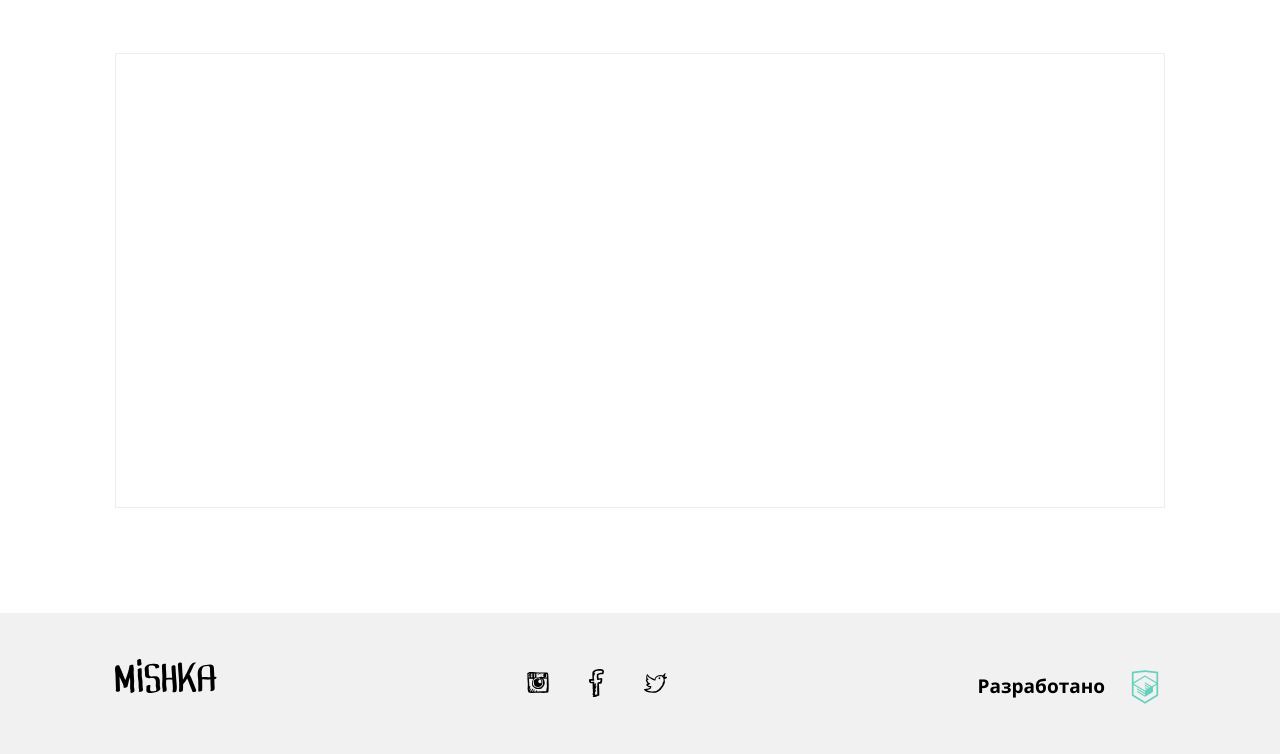
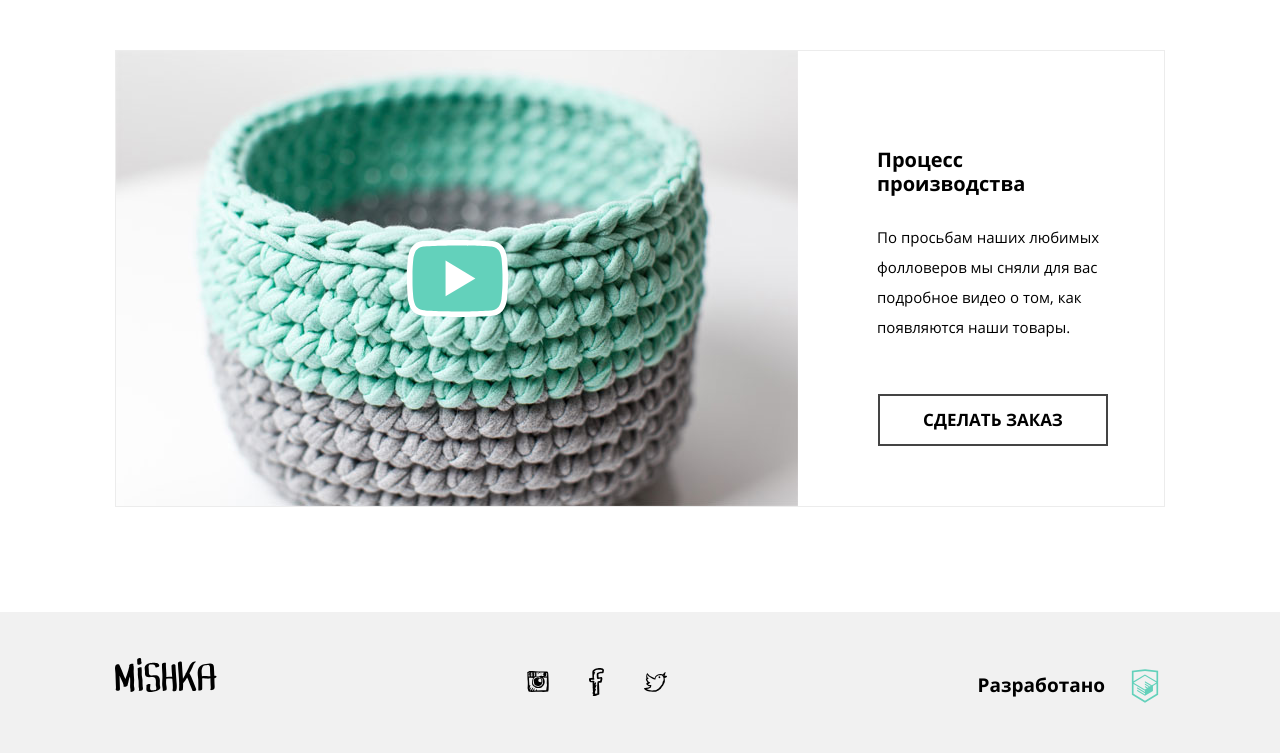
Before and after one commit to AramBadalyan/1486639-mishka-20, a plain HTML site: page source/catalog.html in a window 1280 px wide. Shown: the part 1136-1890 px from the top of the page. Drawn offline with nearby package versions, Linux system fonts and the light colour scheme; files that its build step writes are made by us from their sources.

Commit message:
Added video section on Catalog.html

```diff
--- a/source/catalog.html
+++ b/source/catalog.html
@@ -3,9 +3,7 @@
 
 <head>
   <meta charset="utf-8">
-  <meta
-      name="viewport"
-      content="width=device-width,initial-scale=1">
+  <meta name="viewport" content="width=device-width,initial-scale=1">
   <title>Каталог товаров</title>
   <link rel="stylesheet" href="css/style.css">
 </head>
@@ -13,10 +11,10 @@
 <body class="page__body">
   <header class="page-header">
 
-    <nav class="main-nav main-nav--closed main-nav--nojs">
-      <!-- main-nav--opened - открывает главное меню в мобильной версии
-          main-nav--closed - закрывает
-          main-nav--nojs - на случай, если js не поддерживается -->
+    <nav class="main-nav main-nav--opened main-nav--nojs">
+      <!-- модификатор opened для main-nav: открывает главное меню в мобильной версии
+          closed - закрывает
+          nojs - на случай, если js не поддерживается -->
 
       <div class="main-nav__wrapper">
 
@@ -121,12 +119,11 @@
           <ul class="goods-list">
             <li class="goods-list__item goods-card">
               <a href="#" class="goods-card__img">
-                <picture >
-                  <source media="(min-width: 1150px)"
-                    srcset="img/photo-hare-desktop@1x.jpg, photo-hare-desktop@2x.jpg 2x">
-                  <source media="(min-width: 768px)"
-                    srcset="img/photo-hare-tablet@1x.jpg, photo-hare-tablet@2x.jpg 2x">
-                  <img src="img/photo-hare-mobile@1x.jpg" srcset="img/photo-hare-mobile@2x.jpg 2x" alt="Вязанная большая корзина для игрушек">
+                <picture>
+                  <source media="(min-width: 1150px)" srcset="img/photo-hare-desktop@1x.jpg, img/photo-hare-desktop@2x.jpg 2x">
+                  <source media="(min-width: 768px)" srcset="img/photo-hare-tablet@1x.jpg, img/photo-hare-tablet@2x.jpg 2x">
+                  <img src="img/photo-hare-mobile@1x.jpg" srcset="img/photo-hare-mobile@2x.jpg 2x"
+                    alt="Вязанная большая корзина для игрушек">
                 </picture>
               </a>
               <div class="goods-card__description">
@@ -154,11 +151,10 @@
             <li class="goods-list__item goods-card">
               <a href="#" class="goods-card__img">
                 <picture>
-                  <source media="(min-width: 1150px)"
-                    srcset="img/photo-bowl-desktop@1x.jpg, photo-bowl-desktop@2x.jpg 2x">
-                  <source media="(min-width: 768px)"
-                    srcset="img/photo-bowl-tablet@1x.jpg, photo-bowl-tablet@2x.jpg 2x">
-                  <img src="img/photo-bowl-mobile@1x.jpg" srcset="img/photo-bowl-mobile@2x.jpg 2x" alt="Вязанная большая корзина для игрушек">
+                  <source media="(min-width: 1150px)" srcset="img/photo-bowl-desktop@1x.jpg, img/photo-bowl-desktop@2x.jpg 2x">
+                  <source media="(min-width: 768px)" srcset="img/photo-bowl-tablet@1x.jpg, img/photo-bowl-tablet@2x.jpg 2x">
+                  <img src="img/photo-bowl-mobile@1x.jpg" srcset="img/photo-bowl-mobile@2x.jpg 2x"
+                    alt="Вязанная большая корзина для игрушек">
                 </picture>
               </a>
               <div class="goods-card__description">
@@ -187,10 +183,11 @@
               <a href="#" class="goods-card__img">
                 <picture>
                   <source media="(min-width: 1150px)"
-                    srcset="img/photo-toys-desktop@1x.jpg, photo-toys-desktop@2x.jpg 2x">
+                    srcset="img/photo-toys-desktop@1x.jpg, img/photo-toys-desktop@2x.jpg 2x">
                   <source media="(min-width: 768px)"
-                    srcset="img/photo-toys-tablet@1x.jpg, photo-toys-tablet@2x.jpg 2x">
-                  <img src="img/photo-toys-mobile@1x.jpg" srcset="img/photo-toys-mobile@2x.jpg 2x" alt="Вязанная большая корзина для игрушек">
+                    srcset="img/photo-toys-tablet@1x.jpg, img/photo-toys-tablet@2x.jpg 2x">
+                  <img src="img/photo-toys-mobile@1x.jpg" srcset="img/photo-toys-mobile@2x.jpg 2x"
+                    alt="Вязанная большая корзина для игрушек">
                 </picture>
               </a>
               <div class="goods-card__description">
@@ -222,6 +219,28 @@
     <div class="page-main__making">
       <section class="making">
         <div class="making__wrapper">
+          <h2 class="making__title">
+            Процесс производства
+          </h2>
+
+          <div class="making__video">
+            <video class="making__video-frame"></video>
+            <button class="making__video-play"></button>
+          </div>
+
+          <!-- <picture class="making__video-preview">
+            <source media="(min-width: 1150px)" srcset="img/video-desktop@1x.jpg, img/video-desktop@2x.jpg 2x">
+            <source media="(min-width: 768px)" srcset="img/video-tablet@1x.jpg, img/video-tablet@2x.jpg 2x">
+            <img class="making__image" src="img/video-mobile@1x.jpg" srcset="img/video-mobile@2x.jpg 2x" alt="Превью видеоролика">
+          </picture> -->
+
+          <p class="making__text">
+            По просьбам наших любимых фолловеров мы сняли для вас подробное видео о том, как появляются наши товары.
+          </p>
+
+          <a href="form.html" class="making__order-button button">
+            Сделать заказ
+          </a>
 
         </div>
       </section>
@@ -325,23 +344,23 @@
         Выберите размер:
       </p>
 
-      <ul class="to-cart__sizes">
-        <li class="to-cart__size">
-          <button type="button" class="to-cart__size-button">
-            s
-          </button>
-        </li>
-        <li class="to-cart__size">
-          <button type="button" class="to-cart__size-button">
-            m
-          </button>
-        </li>
-        <li class="to-cart__size">
-          <button type="button" class="to-cart__size-button">
-            l
-          </button>
-        </li>
-      </ul>
+      <form class="to-cart__sizes">
+        <input class="to-cart__input visually-hidden" type="radio" name="product-size" id="product-size_s" value="s"
+          tabindex="-1" checked>
+        <label class="to-cart__size" for="product-size_s" tabindex="0">
+          S
+        </label>
+        <input class="to-cart__input visually-hidden" type="radio" name="product-size" id="product-size_m" value="m"
+          tabindex="-1">
+        <label class="to-cart__size" for="product-size_m" tabindex="0">
+          M
+        </label>
+        <input class="to-cart__input visually-hidden" type="radio" name="product-size" id="product-size_l" value="l"
+          tabindex="-1">
+        <label class="to-cart__size" for="product-size_l" tabindex="0">
+          L
+        </label>
+      </form>
 
       <button type="button" class="to-cart__add-button">
         Добавить
--- a/source/less/blocks/goods-card.less
+++ b/source/less/blocks/goods-card.less
@@ -19,7 +19,7 @@
   margin: 0;
   padding-left: 28px;
   padding-right: 28px;
-  padding-top: 26px;
+  padding-top: 23px;
 
   @media (min-width: @tablet-width) {
     padding-left: 34px;
--- a/source/less/blocks/making.less
+++ b/source/less/blocks/making.less
@@ -16,7 +16,9 @@
 }
 
 .making__wrapper {
-  min-height: 502px;
+  min-height: 505px;
+  display: flex;
+  flex-direction: column;
 
   border: 1px solid @basic-gray;
 
@@ -26,5 +28,149 @@
 
   @media (min-width: @desktop-width) {
     min-height: 455px;
+
+    display: grid;
+    grid-template-columns: 2fr 1fr;
+    column-gap: 25px;
+    grid-template-rows: min-content 1fr 1fr;
+    align-items: start;
   }
 }
+
+.making__title {
+  font-weight: 700;
+  font-size: 17px;
+  line-height: 24px;
+
+  padding-left: 90px;
+  margin-top: 23px;
+  margin-bottom: 26px;
+
+  @media (min-width: @tablet-width) {
+    font-size: 20px;
+    line-height: 24px;
+
+    padding-left: 106px;
+    margin-top: 40px;
+    margin-bottom: 10px;
+  }
+
+  @media (min-width: @desktop-width) {
+    margin-top: 45px;
+    padding-top: 52px;
+    padding-left: 54px;
+    padding-right: 50px;
+  }
+}
+
+.making__video {
+  position: relative;
+  width: 100%;
+  height: 150px;
+
+  background-image: url("../img/video-mobile@1x.jpg");
+  background-color: @basic-white;
+  background-repeat: no-repeat;
+  background-position: center;
+  background-size: cover;
+
+  @media (min-resolution: 2dppx) {
+    background-image: url("../img/video-mobile@2x.jpg");
+  }
+
+  @media (min-width: @tablet-width) {
+    order: -1;
+    height: 455px;
+
+    background-image: url("../img/video-tablet@1x.jpg");
+    background-position: center;
+
+    @media (min-resolution: 2dppx) {
+      background-image: url("../img/video-tablet@2x.jpg");
+    }
+  }
+
+  @media (min-width: @desktop-width) {
+    grid-row: ~"1 / -1";
+    grid-column-start: 1;
+
+    background-image: url("../img/video-desktop@1x.jpg");
+
+    @media (min-resolution: 2dppx) {
+      background-image: url("../img/video-desktop@2x.jpg");
+      background-size: contain;
+    }
+  }
+}
+
+.making__video-frame {
+  width: 100%;
+  height: 100%;
+}
+
+.making__video-play {
+  position: absolute;
+  left: calc(50% - 100px);
+  top: calc(50% - 75px);
+  width: 200px;
+  height: 150px;
+  background-color: transparent;
+  background-image: url("../img/icon-play.svg");
+  background-position: center;
+  background-repeat: no-repeat;
+  background-size: 101px;
+  border: none;
+
+  &:hover {
+    background-size: 121px;
+  }
+
+  &:active {
+    background-size: 81px;
+    opacity: 0.3;
+  }
+}
+
+.making__text {
+  font-weight: 300;
+  font-size: 13px;
+  line-height: 24px;
+
+  margin-top: 35px;
+  margin-bottom: 25px;
+  padding-left: 34px;
+  padding-right: 20px;
+
+  @media (min-width: @tablet-width) {
+    font-size: 15px;
+    line-height: 30px;
+
+    margin-top: 13px;
+    margin-bottom: 25px;
+    padding-left: 39px;
+    padding-right: 20px;
+  }
+
+  @media (min-width: @desktop-width) {
+    margin-top: 0;
+    margin-bottom: 0;
+    padding-left: 54px;
+    padding-top: 16px;
+    padding-bottom: 10px;
+  }
+}
+
+.making__order-button {
+  margin: 16px 33px;
+  width: auto;
+
+  @media (min-width: @tablet-width) {
+    margin: 16px 41px;
+  }
+
+  @media (min-width: @desktop-width) {
+    margin-top: 38px;
+    margin-left: 55px;
+    margin-right: 56px;
+  }
+}
--- a/source/less/blocks/page-main.less
+++ b/source/less/blocks/page-main.less
@@ -231,7 +231,6 @@
 
   @media (min-width: @desktop-width) {
     padding-bottom: 65px;
-    margin-top: 55px;
   }
 }
 
--- a/source/less/blocks/to-cart.less
+++ b/source/less/blocks/to-cart.less
@@ -54,7 +54,6 @@
 }
 
 .to-cart__sizes {
-  list-style: none;
   margin: 0;
   padding: 0;
   margin-top: 11px;
@@ -71,16 +70,13 @@
   }
 }
 
-.to-cart__size-button {
+.to-cart__size {
   text-align: center;
-  text-transform: uppercase;
   font-weight: 700;
   font-size: 17px;
   line-height: 16px;
 
-  width: 100%;
   padding: 16px;
-  background-color: transparent;
   border: 2px solid fade(@basic-dark, 10%);
 
   &:hover,
@@ -91,6 +87,10 @@
   &:active {
     border: 2px solid @base-color;
   }
+}
+
+.to-cart__input:checked + .to-cart__size {
+  border: 2px solid @base-color;
 }
 
 .to-cart__add-button {
```
Also changed, not shown: source/index.html (+14 -17 lines).
